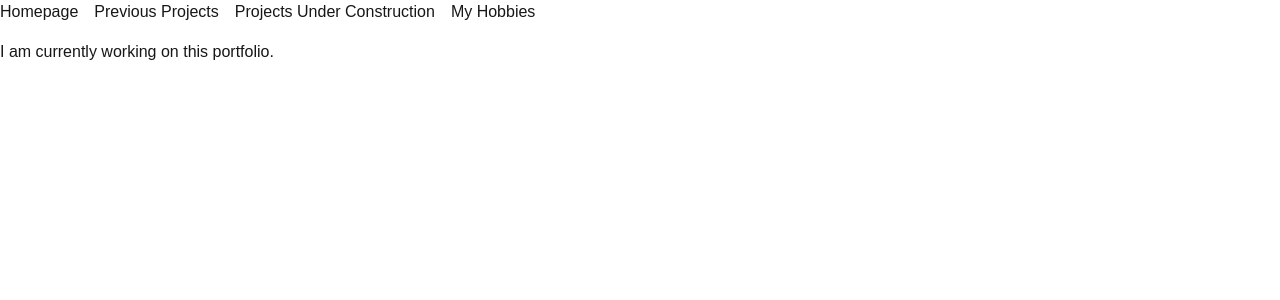
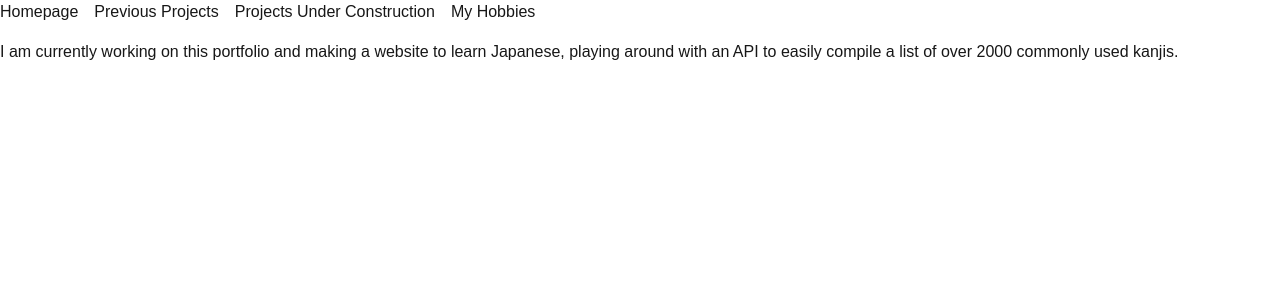
Before and after one commit to PDXMapGamer/Portfolio, a Next.js app: page /current-projects in a window 1280 px wide. Shown: the top 300 px of the page. Built offline with nearby package versions, Linux system fonts and the light colour scheme.

Commit message:
quick addition of second project and todo of what to do next

```diff
--- a/src/app/current-projects/page.tsx
+++ b/src/app/current-projects/page.tsx
@@ -1,3 +1,9 @@
 export default function Current_Project() {
-  return <p>I am currently working on this portfolio.</p>;
+  // todo Expand on this page, write more details on each of my projects and link to the github repos
+  return (
+    <p>
+      I am currently working on this portfolio and making a website to learn Japanese, playing around with an API to
+      easily compile a list of over 2000 commonly used kanjis.
+    </p>
+  );
 }
```
